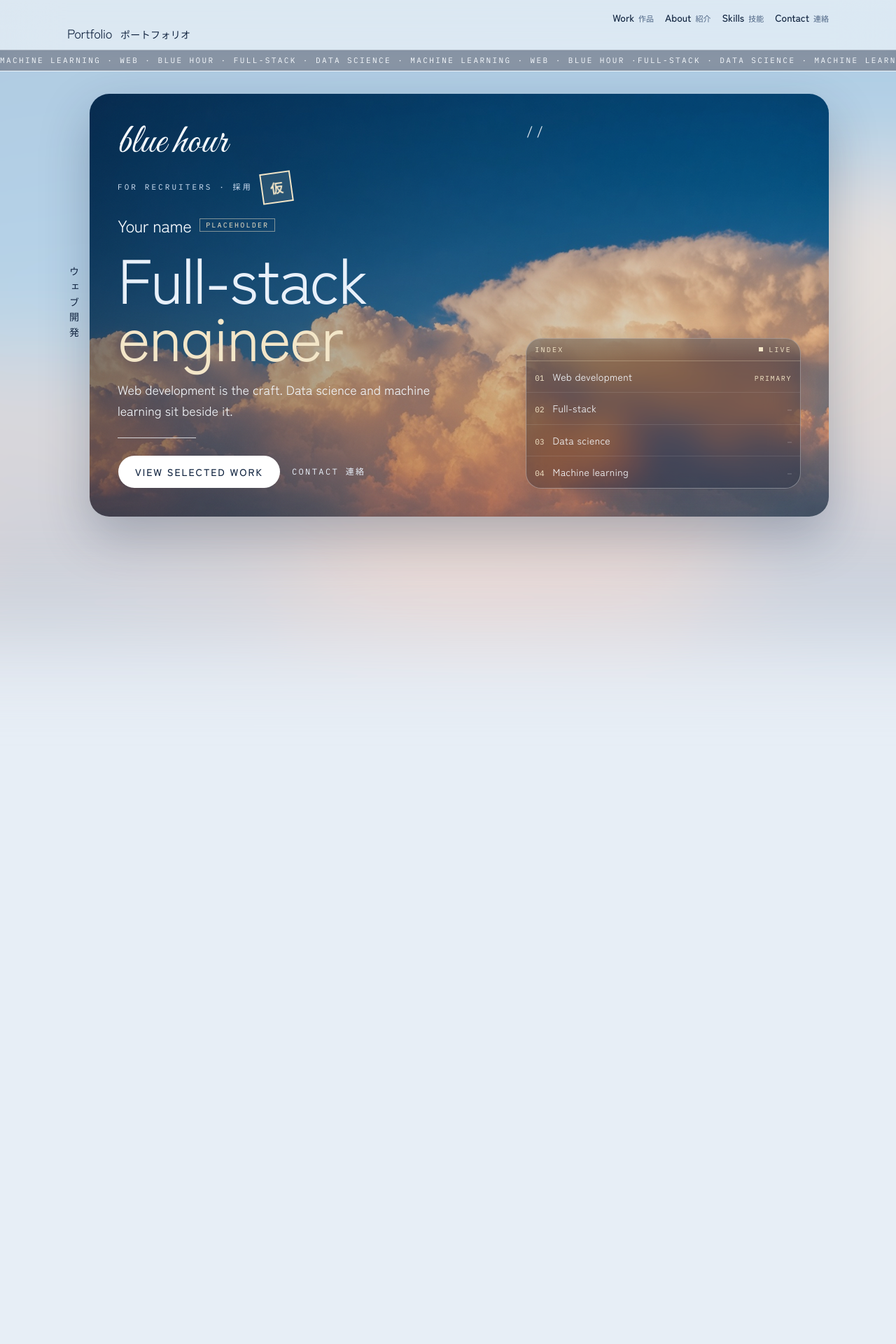
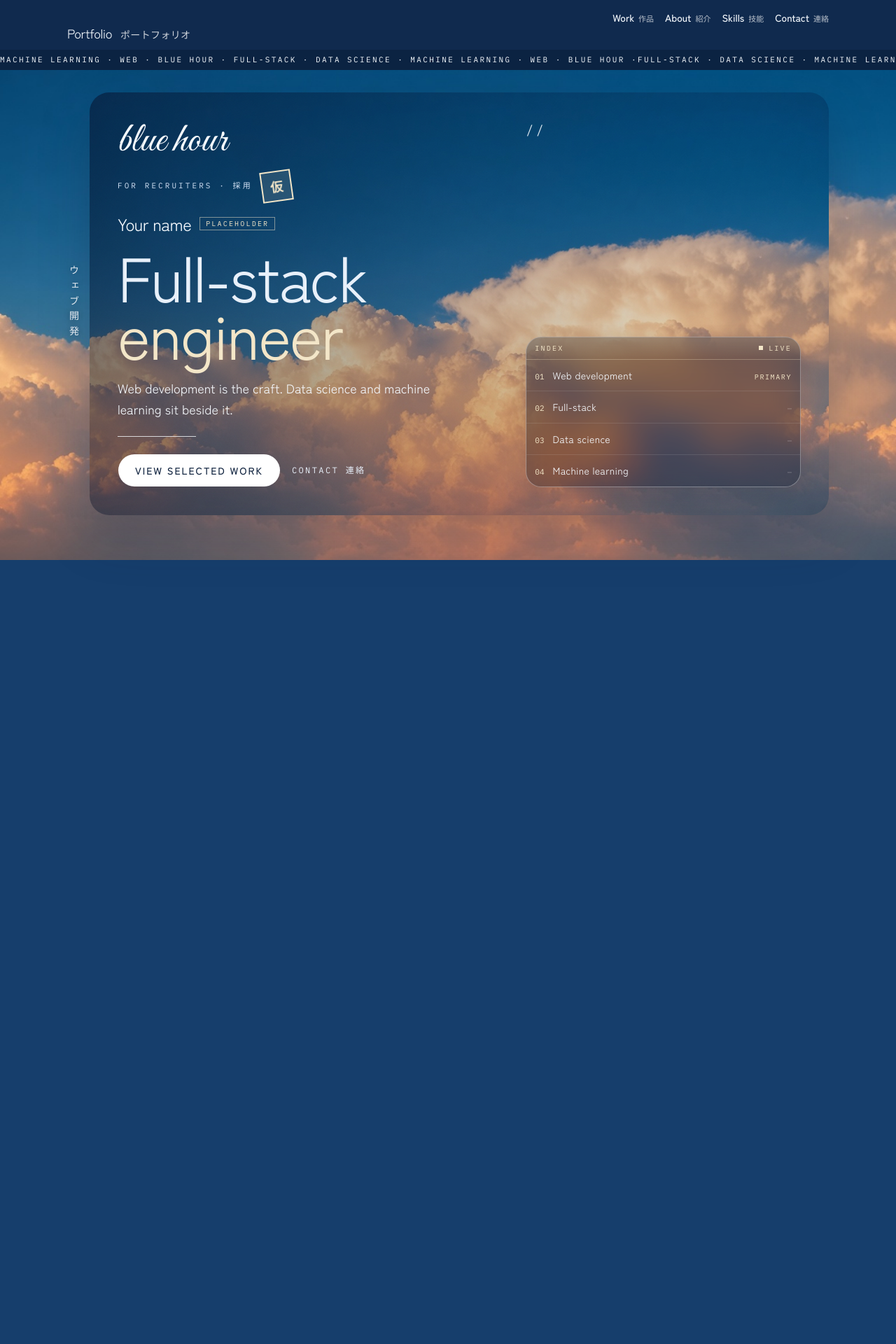
Before and after one commit to jpmaraujo1/portfolio, a Next.js app: page / in a window 1280 px wide. Shown: the top 1920 px of the page at 70% size. Built offline with nearby package versions, Linux system fonts and the light colour scheme; a web font is replaced by a local one.

Commit message:
Put the evening sky behind the whole page.
Drop the white blur so the photograph stays sharp, and set the type on that sky. The title card and contact card keep their own image.

Co-authored-by: joaopedro.martinsaraujo <joaopedro.martinsaraujo@gmail.com>

```diff
--- a/src/app/layout.tsx
+++ b/src/app/layout.tsx
@@ -30,7 +30,7 @@ export const metadata: Metadata = {
 export default function RootLayout({ children }: LayoutProps<"/">) {
   return (
     <html lang="en" className={`${plex.variable} ${vibes.variable} h-full antialiased`}>
-      <body className="min-h-full bg-[#e7eef6] text-[#10233f]">{children}</body>
+      <body className="min-h-full bg-[#163e6c] text-[#f7fbff]">{children}</body>
     </html>
   );
 }
--- a/src/app/page.tsx
+++ b/src/app/page.tsx
@@ -17,7 +17,7 @@ export default function Home() {
         <Skills />
         <Contact />
       </main>
-      <footer className="border-t border-[#10233f]/20 px-5 py-6 text-center font-mono text-[11px] tracking-[0.18em] text-[#10233f] uppercase">
+      <footer className="border-t border-white/20 px-5 py-6 text-center font-mono text-[11px] tracking-[0.18em] text-white/75 uppercase">
         編集 · src/content/portfolio.ts
       </footer>
     </>
--- a/src/app/poster.css
+++ b/src/app/poster.css
@@ -17,12 +17,18 @@
 
 .sky-wash {
   position: fixed;
-  inset: -14%;
+  inset: 0;
   z-index: -20;
-  background:
-    linear-gradient(rgba(231, 238, 246, 0.78), rgba(231, 238, 246, 0.78)),
-    url("/evening-sky.jpg") center / cover no-repeat;
-  filter: blur(64px) saturate(1.35);
+  background: url("/evening-sky.jpg") center / cover no-repeat;
+}
+
+main {
+  text-shadow: 0 1px 12px rgba(8, 18, 40, 0.45);
+}
+
+.poster,
+.poster * {
+  text-shadow: none;
 }
 
 .poster {
@@ -119,7 +125,7 @@
 
 .num-outline {
   color: transparent;
-  -webkit-text-stroke: 1.5px #10233f;
+  -webkit-text-stroke: 1.5px #f4f8fc;
 }
 
 .work-card {
--- a/src/components/about-section.tsx
+++ b/src/components/about-section.tsx
@@ -5,18 +5,18 @@ export function AboutSection() {
   return (
     <section id="about" className="mx-auto max-w-6xl px-4 py-6 md:px-8 md:py-8">
       <Reveal>
-        <div className="grid gap-8 rounded-3xl border border-white/70 bg-white/80 p-6 shadow-[0_16px_40px_rgba(18,40,72,0.08)] backdrop-blur-xl md:grid-cols-12 md:p-10">
+        <div className="grid gap-8 md:grid-cols-12">
           <div className="md:col-span-4">
-            <p className="font-mono text-[11px] tracking-[0.28em] text-[#4d6484] uppercase">03 — 紹介</p>
+            <p className="font-mono text-[11px] tracking-[0.28em] text-white/70 uppercase">03 — 紹介</p>
             <h2 className="mt-2 font-poster text-5xl leading-none sm:text-6xl">About</h2>
           </div>
-          <div className="md:col-span-7 md:col-start-6 md:border-l-2 md:border-[#10233f] md:pl-8">
-            <p className="font-script text-5xl leading-none text-[#1d4d8d] sm:text-6xl">{portfolio.aboutLabel}</p>
-            <p className="mt-2 font-mono text-[10px] tracking-[0.22em] text-[#4d6484] uppercase">Placeholder</p>
+          <div className="md:col-span-7 md:col-start-6 md:border-l md:border-white/35 md:pl-8">
+            <p className="font-script text-5xl leading-none text-white sm:text-6xl">{portfolio.aboutLabel}</p>
+            <p className="mt-2 font-mono text-[10px] tracking-[0.22em] text-white/65 uppercase">Placeholder</p>
             <p className="mt-6 max-w-xl text-lg leading-relaxed">{portfolio.about}</p>
             <ul className="mt-6 flex flex-wrap gap-2">
               {portfolio.disciplines.map((item) => (
-                <li key={item} className="border border-[#10233f] px-2.5 py-1 font-mono text-xs tracking-wide">
+                <li key={item} className="border border-white/45 px-2.5 py-1 font-mono text-xs tracking-wide">
                   {item}
                 </li>
               ))}
--- a/src/components/hero.tsx
+++ b/src/components/hero.tsx
@@ -14,7 +14,7 @@ export function Hero() {
   return (
     <section id="top" className="mx-auto max-w-6xl px-4 py-6 md:px-8 md:py-8">
       <div className="flex items-stretch gap-3">
-        <p className="v-label hidden shrink-0 self-center font-poster text-sm tracking-[0.55em] text-[#10233f] lg:block">
+        <p className="v-label hidden shrink-0 self-center font-poster text-sm tracking-[0.55em] text-[#f7fbff] lg:block">
           ウェブ開発
         </p>
         <div className="poster relative min-w-0 flex-1 overflow-hidden">
--- a/src/components/selected-work.tsx
+++ b/src/components/selected-work.tsx
@@ -6,31 +6,31 @@ function SampleCard({ project, index }: { project: Project; index: number }) {
   const linked = project.link.href.length > 0;
 
   return (
-    <article className="work-card relative flex h-full flex-col rounded-3xl border border-white/70 bg-white/80 p-5 text-[#10233f] shadow-[0_16px_40px_rgba(18,40,72,0.08)] backdrop-blur-xl sm:p-7">
+    <article className="work-card relative flex h-full flex-col rounded-3xl border border-white/30 bg-[#0c2240]/40 p-5 text-[#f7fbff] sm:p-7">
       <div className="flex items-start justify-between gap-3">
         <p className="num-outline font-poster text-5xl leading-none">{number}</p>
         {project.sample ? (
-          <p className="stamp px-2 py-1 font-mono text-[10px] tracking-[0.18em] text-[#1d4d8d] uppercase">見本 sample</p>
+          <p className="stamp px-2 py-1 font-mono text-[10px] tracking-[0.18em] text-[#f3e6c8] uppercase">見本 sample</p>
         ) : null}
       </div>
       <h3 className="mt-6 font-poster text-4xl leading-none tracking-tight sm:text-5xl">{project.title}</h3>
-      <p className="ink-muted mt-2 font-mono text-[10px] tracking-[0.22em] text-[#8d6840] uppercase">Placeholder</p>
+      <p className="ink-muted mt-2 font-mono text-[10px] tracking-[0.22em] text-[#f3e6c8] uppercase">Placeholder</p>
 
       <dl className="mt-7 space-y-4">
         <div>
-          <dt className="ink-muted font-mono text-[10px] tracking-[0.2em] text-[#4d6484] uppercase">Impact</dt>
+          <dt className="ink-muted font-mono text-[10px] tracking-[0.2em] text-white/65 uppercase">Impact</dt>
           <dd className="mt-1 font-poster text-2xl leading-snug">{project.impact}</dd>
         </div>
         <div>
-          <dt className="ink-muted font-mono text-[10px] tracking-[0.2em] text-[#4d6484] uppercase">Problem</dt>
+          <dt className="ink-muted font-mono text-[10px] tracking-[0.2em] text-white/65 uppercase">Problem</dt>
           <dd className="mt-1 text-base leading-relaxed">{project.problem}</dd>
         </div>
         <div>
-          <dt className="ink-muted font-mono text-[10px] tracking-[0.2em] text-[#4d6484] uppercase">What you did</dt>
+          <dt className="ink-muted font-mono text-[10px] tracking-[0.2em] text-white/65 uppercase">What you did</dt>
           <dd className="mt-1 text-base leading-relaxed">{project.contribution}</dd>
         </div>
         <div>
-          <dt className="ink-muted font-mono text-[10px] tracking-[0.2em] text-[#4d6484] uppercase">Stack</dt>
+          <dt className="ink-muted font-mono text-[10px] tracking-[0.2em] text-white/65 uppercase">Stack</dt>
           <dd className="mt-2 flex flex-wrap gap-2">
             {project.stack.map((item) => (
               <span key={item} className="border border-current px-2 py-1 font-mono text-xs tracking-wide">
@@ -47,7 +47,7 @@ function SampleCard({ project, index }: { project: Project; index: number }) {
             {project.link.label}
           </a>
         ) : (
-          <span className="ink-muted inline-flex min-h-11 items-center font-mono text-xs tracking-[0.18em] text-[#4d6484] uppercase">
+          <span className="ink-muted inline-flex min-h-11 items-center font-mono text-xs tracking-[0.18em] text-white/65 uppercase">
             {project.link.label}
           </span>
         )}
@@ -62,12 +62,12 @@ export function SelectedWork() {
   return (
     <section id="work" className="mx-auto max-w-6xl px-4 py-12 md:px-8 md:py-16">
       <Reveal>
-        <div className="mb-8 flex flex-wrap items-end justify-between gap-4 border-b-2 border-[#10233f] pb-4">
+        <div className="mb-8 flex flex-wrap items-end justify-between gap-4 border-b border-white/35 pb-4">
           <div>
-            <p className="font-mono text-[11px] tracking-[0.28em] text-[#4d6484] uppercase">02 — 作品</p>
+            <p className="font-mono text-[11px] tracking-[0.28em] text-white/65 uppercase">02 — 作品</p>
             <h2 className="mt-2 font-poster text-5xl leading-none sm:text-6xl">Two pieces.</h2>
           </div>
-          <p className="max-w-sm text-sm leading-relaxed text-[#24364f]">
+          <p className="max-w-sm text-sm leading-relaxed text-white/85">
             A pair, on purpose. Role and impact first. These are layout samples, not case studies.
           </p>
         </div>
@@ -75,8 +75,8 @@ export function SelectedWork() {
 
       {projects.length === 0 ? (
         <Reveal>
-          <div className="border-2 border-dashed border-[#10233f] px-6 py-14">
-            <p className="font-mono text-[10px] tracking-[0.22em] text-[#1d4d8d] uppercase">Placeholder</p>
+          <div className="border-2 border-dashed border-white/40 px-6 py-14">
+            <p className="font-mono text-[10px] tracking-[0.22em] text-[#f3e6c8] uppercase">Placeholder</p>
             <h3 className="mt-3 font-poster text-4xl">{portfolio.emptyWork.title}</h3>
             <p className="mt-4 max-w-lg text-base leading-relaxed">{portfolio.emptyWork.body}</p>
           </div>
--- a/src/components/site-header.tsx
+++ b/src/components/site-header.tsx
@@ -13,11 +13,11 @@ export function SiteHeader() {
   const loop = `${tape}   ·   ${tape}   ·   `;
 
   return (
-    <header className="sticky top-0 z-30 border-b border-white/50 bg-white/55 backdrop-blur-2xl">
+    <header className="sticky top-0 z-30 bg-[#102a4e] text-[#f7fbff]">
       <div className="mx-auto flex max-w-6xl flex-col gap-3 px-4 py-3 sm:flex-row sm:items-end sm:justify-between md:px-8">
         <a href="#top" className="group flex items-baseline gap-3">
           <span className="font-poster text-lg leading-none tracking-tight">{portfolio.kicker}</span>
-          <span className="text-sm tracking-wide text-[#10233f]">ポートフォリオ</span>
+          <span className="text-sm tracking-wide text-white/80">ポートフォリオ</span>
         </a>
         <nav aria-label="Page">
           <ul className="flex flex-wrap gap-x-4 gap-y-1">
@@ -25,14 +25,14 @@ export function SiteHeader() {
               <li key={item.href}>
                 <a href={item.href} className="nav-link inline-flex min-h-11 items-baseline gap-1.5">
                   <span className="text-sm font-medium">{item.en}</span>
-                  <span className="text-[11px] text-[#4d6484]">{item.jp}</span>
+                  <span className="text-[11px] text-white/70">{item.jp}</span>
                 </a>
               </li>
             ))}
           </ul>
         </nav>
       </div>
-      <div className="overflow-hidden border-t border-white/30 bg-[#10233f]/45 text-[#f4f8fc] backdrop-blur-md">
+      <div className="overflow-hidden bg-[#0b2342] text-[#f4f8fc]">
         <p className="ticker py-1.5 font-mono text-[11px] tracking-[0.22em] uppercase">
           <span>{loop}</span>
           <span aria-hidden>{loop}</span>
```
Also changed, not shown: src/components/skills.tsx (+5 -5 lines), 1 other file (tests, documents, lock files or other folders).
